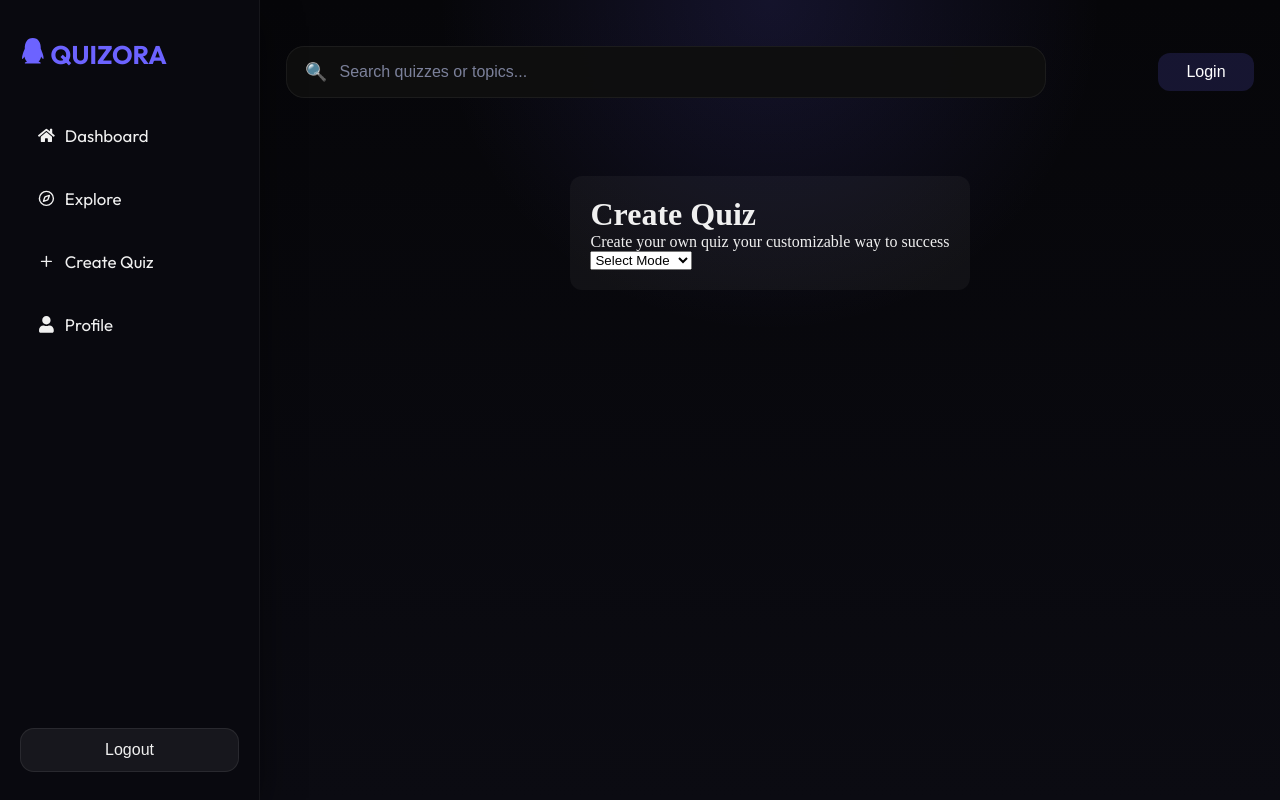
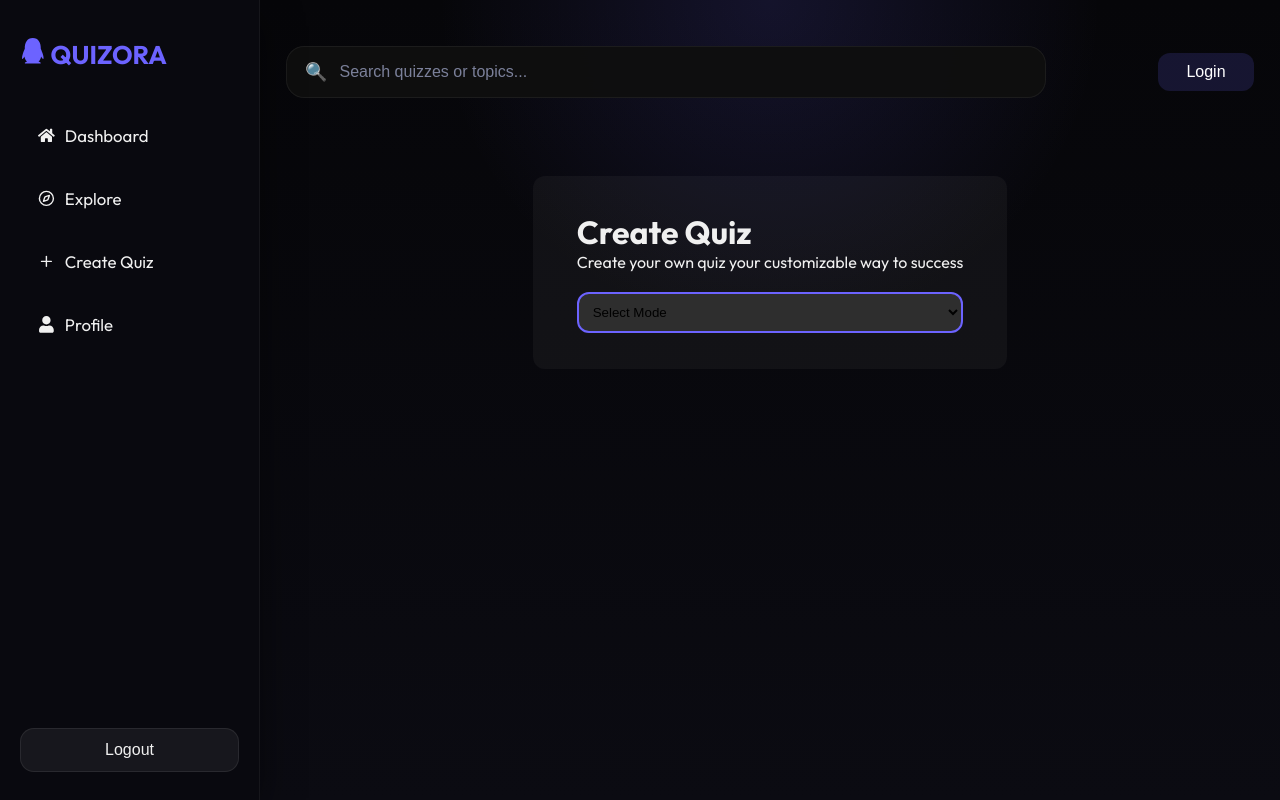
Before and after one commit to Tammyboy23/Quiz-App, a React (Vite) app: page /create in a window 1280 px wide. Built offline with nearby package versions, Linux system fonts and the light colour scheme; a web font is replaced by a local one.

Commit message:
Create box styles

```diff
--- a/src/Pages/Create.jsx
+++ b/src/Pages/Create.jsx
@@ -22,7 +22,7 @@ function Create(){
                 </div>
         ) : (
             <div className="second">
-                <button onClick={() => setmode("")}>Back</button>
+                <button onClick={() => setmode("")} className="back">Back</button>
                 {mode === "Text" ? (
                     <div className="written">
 
--- a/src/Pages/Explore.jsx
+++ b/src/Pages/Explore.jsx
@@ -11,6 +11,7 @@ function Explore() {
         <div className="quizes">
           {quizes.map((quiz) => (
             <div className="quizy" key={quiz.quiz}>
+              <img src={quiz.img} alt="" />
               <h1>{quiz.name}</h1>
               <p>{quiz.desc}</p>
               <Link to={`/quiz/${quiz.quiz}`}>
--- a/src/Pages/Home.jsx
+++ b/src/Pages/Home.jsx
@@ -11,7 +11,7 @@ function Home(){
             <h2>Welcome {user || "Guest"} 👋 </h2>
         </div>
         <div className="dashboards">
-            <div className="board">{average}</div>
+            <div className="board"></div>
             <div className="board"></div>
             <div className="board"></div>
             <div className="board"></div>
--- /dev/null
+++ b/src/Questions/Quiz3.js
@@ -0,0 +1,3 @@
+export const quiz3 = [
+
+];
--- a/src/Questions/quizes.js
+++ b/src/Questions/quizes.js
@@ -1,15 +1,24 @@
 import { quiz1 } from "./Quiz1"
 import { quiz2 } from "./Quiz2"
+import { quiz3 } from "./Quiz3"
 
 export const quizes = [
     {
         name: "Physcis",
+        img: "https://www.svgrepo.com/show/200978/physics.svg",
         desc: "Physics is a subject involving the physical world",
         quiz: "quiz1",
     },
     {
         name: "Maths",
+        img: "https://www.svgrepo.com/show/178066/maths-technology.svg",
         desc: "Maths is a complicated subject but is compulsory for all people",
         quiz: "quiz2",
-    }
+    },
+    {
+        name: "Statistics",
+        img: "https://www.svgrepo.com/show/178066/statistics.svg",
+        desc: "Statistics is a complex and disturbig subject but it make you look smarter",
+        quiz: "quiz3",
+    },
 ]
--- a/src/index.css
+++ b/src/index.css
@@ -804,7 +804,7 @@ body{
 }
 .quizes{
     display: grid;
-    grid-template-columns: repeat(auto-fit, minmax(260px, 1fr));
+    grid-template-columns: repeat(auto-fit, minmax(100px, 1fr));
     gap: 24px;
     padding: 28px 0;
 }
@@ -813,6 +813,7 @@ body{
     flex-direction: column;
     justify-content: space-between;
     gap: 18px;
+    font-family: outfit, sans-serif;
     padding: 28px;
     background: rgba(255, 255, 255, 0.04);
     border: 1px solid rgba(255, 255, 255, 0.08);
@@ -824,6 +825,9 @@ body{
 .quizy:hover{
     transform: translateY(-2px);
     border-color: rgba(108, 99, 255, 0.35);
+}
+.quizy img{
+  width: 100px;
 }
 .quizy h1{
     margin-bottom: 10px;
@@ -1232,4 +1236,36 @@ body{
   margin: 60px auto;
   flex-direction: column;
   border-radius: 12px;
+  font-family: outfit, sans-serif;
 }
+.first{
+  display: flex;
+  flex-direction: column;
+  gap: 20px;
+  padding: 16px 24px;
+}
+.first select{
+  appearance: base-select;
+  padding: 10px;
+  background: rgb(46, 46, 46);
+  border: 2px solid var(--accent);
+  border-radius: 12px;
+}
+.first select::picker-icon{
+  transition: 0.3s ease;
+}
+.first select:open::picker-icon{
+  rotate: 180deg;
+}
+.first select option{
+  border: 3px solid #ff0000;
+  border-radius: 12px;
+}
+.back{
+  padding: 10px;
+  font-size: 1.2rem;
+  background: #ffffff;
+  color: #000000;
+  border: none;
+  border-radius: 13px;
+}
```
